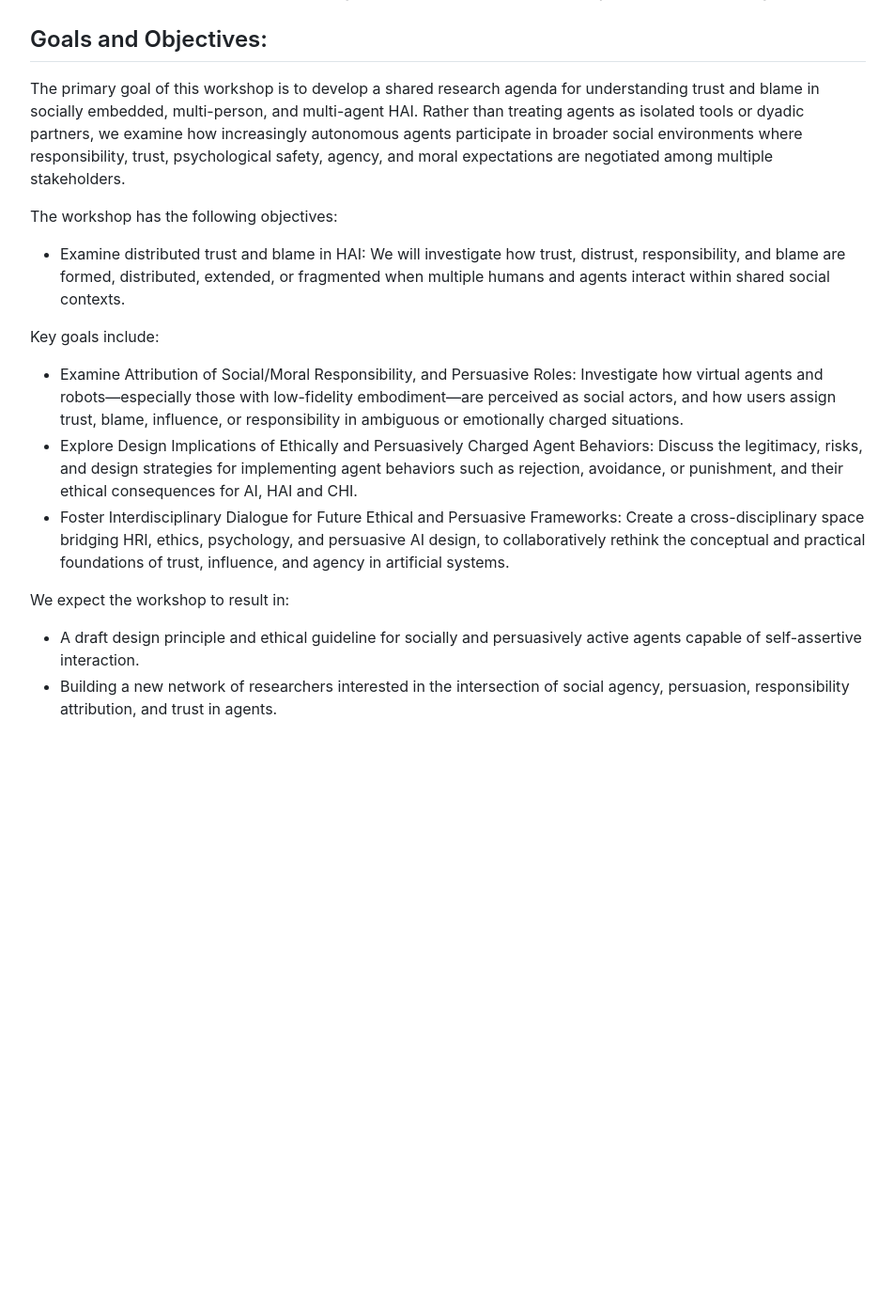
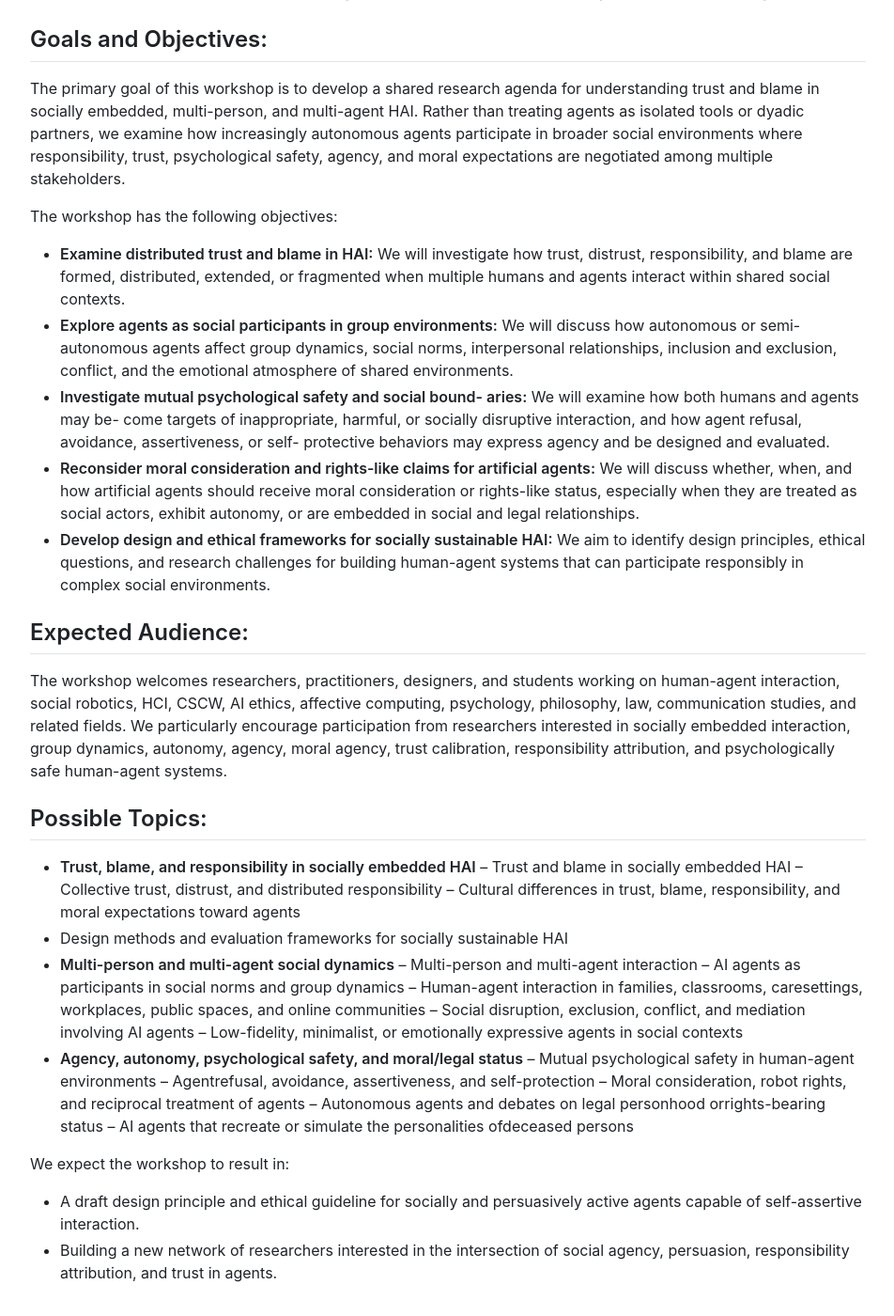
Before and after one commit to virtualcom-designlab/TBSA2026, a Jekyll site: the page built from index.md, in a window 1280 px wide and 1400 px high, scrolled down 1620 px. Shown: the whole window at 94% size, without its empty margins (163-1115 px from the left). Built offline with Jekyll 4.4.1, drawn with Linux system fonts in a browser that asks for light colours; before the commit the page ends 2431 px from its top, so only the background shows below that.

Commit message:
Update index.md

```diff
--- a/index.md
+++ b/index.md
@@ -54,13 +54,42 @@ The primary goal of this workshop is to develop a shared research agenda for und
 
 The workshop has the following objectives:
 
-+ Examine distributed trust and blame in HAI:
-We will investigate how trust, distrust, responsibility, and blame are formed, distributed, extended, or fragmented when multiple humans and agents interact within shared social contexts.
++ **Examine distributed trust and blame in HAI:** We will investigate how trust, distrust, responsibility, and blame are formed, distributed, extended, or fragmented when multiple humans and agents interact within shared social contexts.
++ **Explore agents as social participants in group environments:** We will discuss how autonomous or semi-autonomous agents affect group dynamics, social norms, interpersonal relationships, inclusion and exclusion, conflict, and the emotional atmosphere of shared environments.
++ **Investigate mutual psychological safety and social bound- aries:** We will examine how both humans and agents may be- come targets of inappropriate, harmful, or socially disruptive interaction, and how agent refusal, avoidance, assertiveness, or self- protective behaviors may express agency and be designed and evaluated.
++ **Reconsider moral consideration and rights-like claims for artificial agents:** We will discuss whether, when, and how artificial agents should receive moral consideration or rights-like status, especially when they are treated as social actors, exhibit autonomy, or are embedded in social and legal relationships.
++ **Develop design and ethical frameworks for socially sustainable HAI:** We aim to identify design principles, ethical questions, and research challenges for building human-agent systems that can participate responsibly in complex social environments.
 
+## Expected Audience:
+
+The workshop welcomes researchers, practitioners, designers, and students working on human-agent interaction, social robotics, HCI, CSCW, AI ethics, affective computing, psychology, philosophy, law, communication studies, and related fields. We particularly encourage participation from researchers interested in socially embedded interaction, group dynamics, autonomy, agency, moral agency, trust calibration, responsibility attribution, and psychologically safe human-agent systems.
+
+## Possible Topics:
+
++ **Trust, blame, and responsibility in socially embedded HAI**
+– Trust and blame in socially embedded HAI
+– Collective trust, distrust, and distributed responsibility
+– Cultural differences in trust, blame, responsibility, and moral expectations toward agents
+- Design methods and evaluation frameworks for socially sustainable HAI
++ **Multi-person and multi-agent social dynamics**
+– Multi-person and multi-agent interaction
+– AI agents as participants in social norms and group dynamics
+– Human-agent interaction in families, classrooms, caresettings, workplaces, public spaces, and online communities
+– Social disruption, exclusion, conflict, and mediation involving AI agents
+– Low-fidelity, minimalist, or emotionally expressive agents in social contexts
++ **Agency, autonomy, psychological safety, and moral/legal status**
+– Mutual psychological safety in human-agent environments
+– Agentrefusal, avoidance, assertiveness, and self-protection
+– Moral consideration, robot rights, and reciprocal treatment of agents
+– Autonomous agents and debates on legal personhood orrights-bearing status
+– AI agents that recreate or simulate the personalities ofdeceased persons
+
+<!--
 Key goals include:
 + Examine Attribution of Social/Moral Responsibility, and Persuasive Roles: Investigate how virtual agents and robots—especially those with low-fidelity embodiment—are perceived as social actors, and how users assign trust, blame, influence, or responsibility in ambiguous or emotionally charged situations.
 + Explore Design Implications of Ethically and Persuasively Charged Agent Behaviors: Discuss the legitimacy, risks, and design strategies for implementing agent behaviors such as rejection, avoidance, or punishment, and their ethical consequences for AI, HAI and CHI.
 + Foster Interdisciplinary Dialogue for Future Ethical and Persuasive Frameworks: Create a cross-disciplinary space bridging HRI, ethics, psychology, and persuasive AI design, to collaboratively rethink the conceptual and practical foundations of trust, influence, and agency in artificial systems.
+-->
 
 We expect the workshop to result in:
 -	A draft design principle and ethical guideline for socially and persuasively active agents capable of self-assertive interaction.
```
